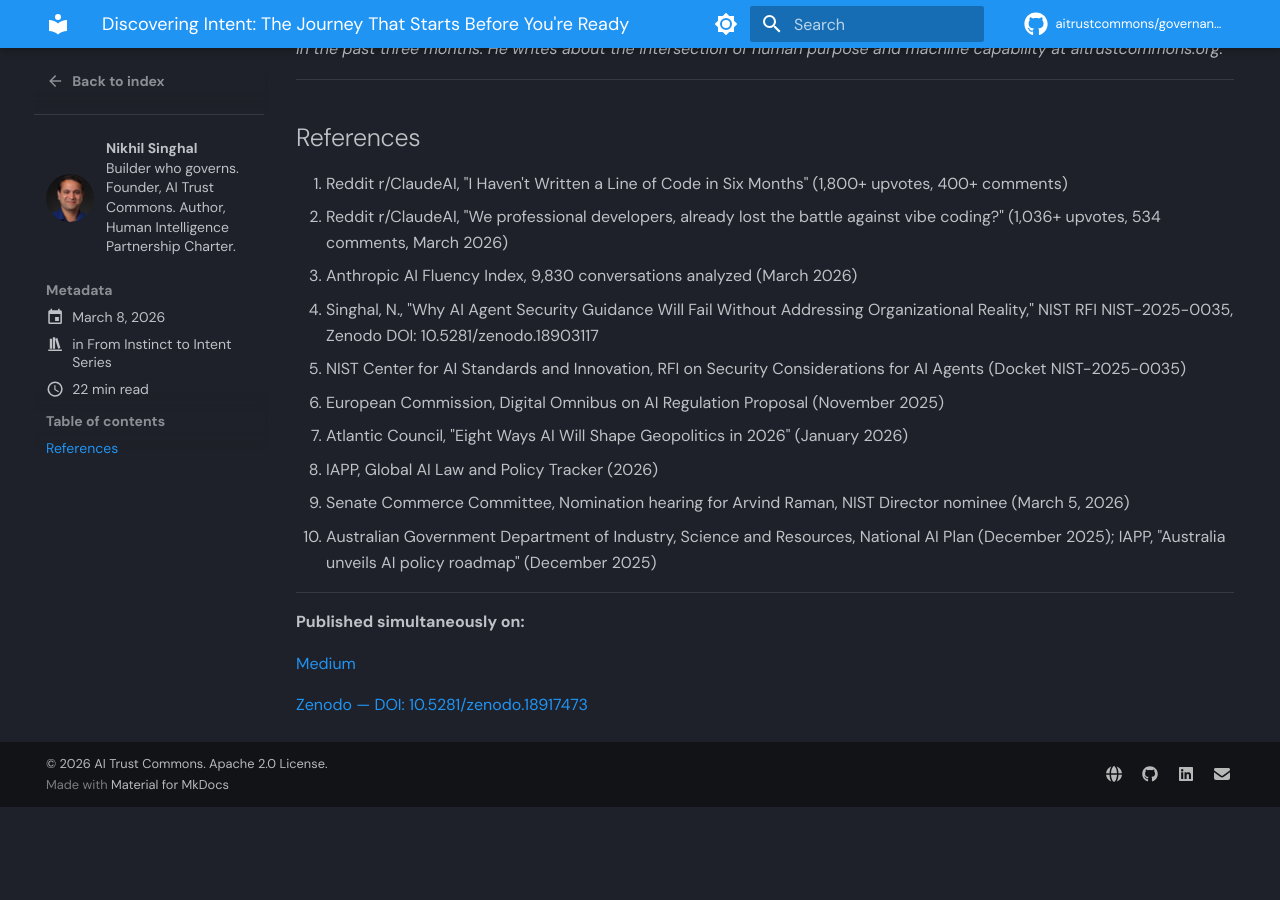
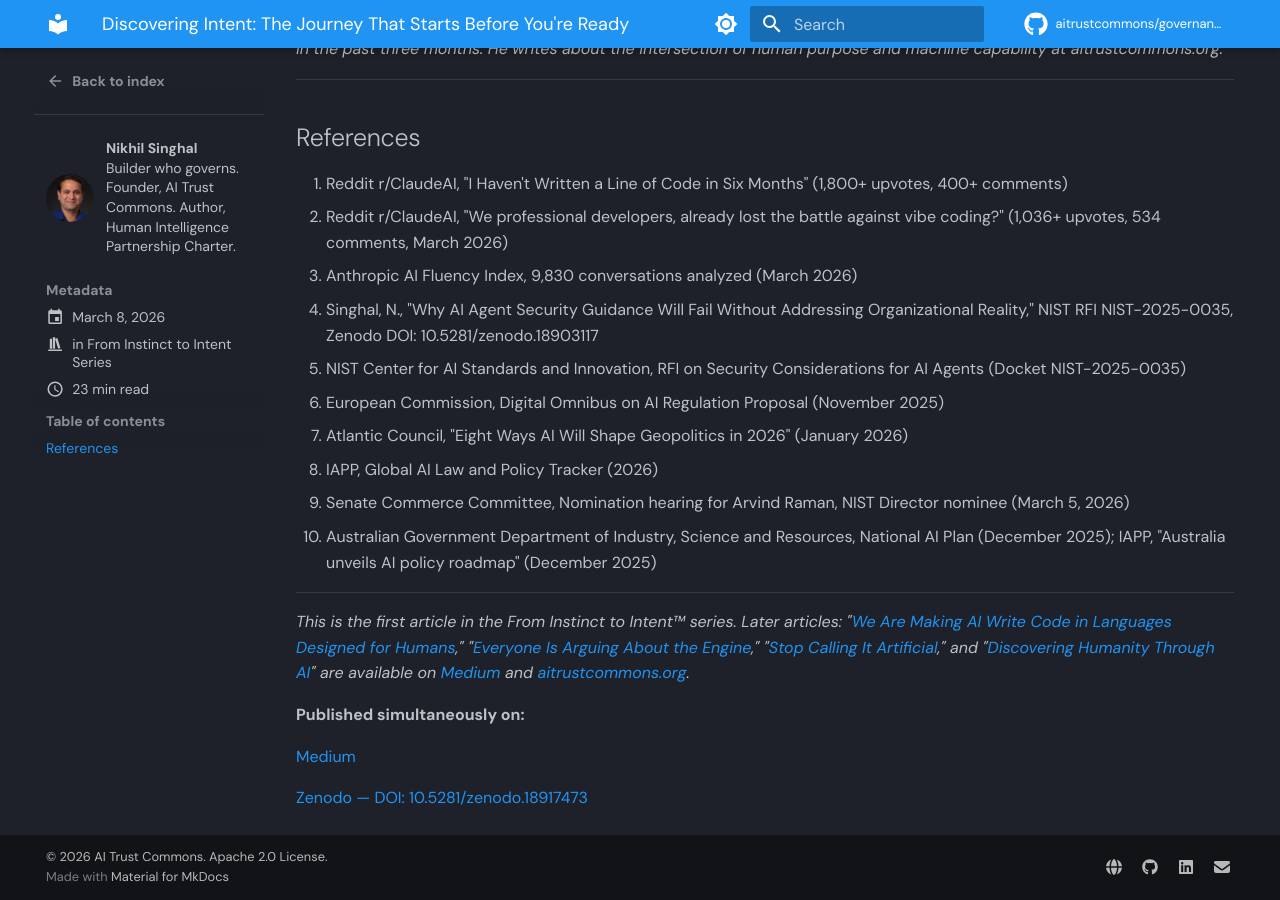
Before and after one commit to aitrustcommons/aitrustcommons.github.io, an MkDocs documentation site: the page built from docs/blog/posts/2026-03-08-discovering-intent.md, in a window 1280 px wide and 900 px high, scrolled down 10544 px. Built offline with MkDocs 1.6.1 and Material for MkDocs 9.7.7, drawn with Linux system fonts in a browser that asks for light colours; comment, search, counter and statistics services are not loaded; before the commit the page ends 11351 px from its top, so only the background shows below that.

Commit message:
Add series footer to Article 1, matching Articles 2-5
Ordinal series line with forward links to the four later articles.
Links use .md references so MkDocs resolves real URLs (the sibling
footers' raw relative links 404 on the live site; fix queued
separately). Supports USPTO office action response, Serial 99690685.

```diff
--- a/docs/blog/posts/2026-03-08-discovering-intent.md
+++ b/docs/blog/posts/2026-03-08-discovering-intent.md
@@ -268,6 +268,8 @@ And that starts, as it did for Neo, as it did for me on a Tuesday at 2 AM, not w
 
 ---
 
+*This is the first article in the From Instinct to Intent™ series. Later articles: "[We Are Making AI Write Code in Languages Designed for Humans](2026-03-13-languages-designed-for-humans.md)," "[Everyone Is Arguing About the Engine](2026-03-14-engine-vs-steering-wheel.md)," "[Stop Calling It Artificial](2026-03-17-stop-calling-it-artificial.md)," and "[Discovering Humanity Through AI](2026-03-23-discovering-humanity-through-ai.md)" are available on [Medium](https://nikhilsinghal-ai-trust-commons.medium.com/) and [aitrustcommons.org](https://aitrustcommons.org/blog/).*
+
 **Published simultaneously on:**
 
 [Medium](https://nikhilsinghal-ai-trust-commons.medium.com/discovering-intent-the-journey-that-starts-before-youre-ready-4a8a69fce594)
```
